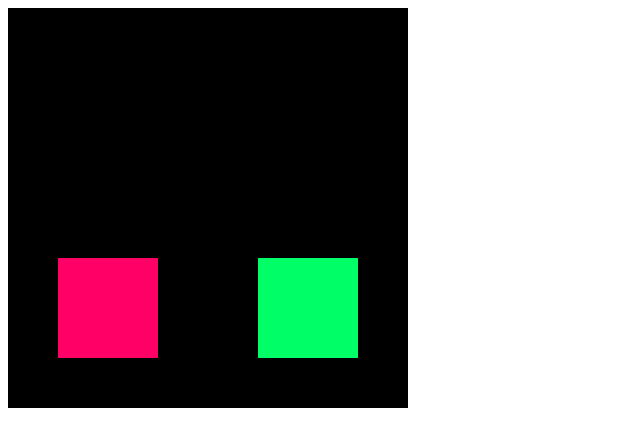
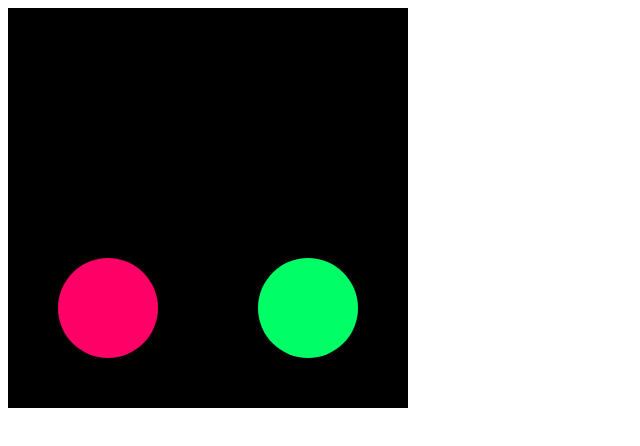
Before and after one commit to willbamford/AnimatorJS, a website: page index.html in a window 1280 px wide. Shown: the whole page, without its empty margins (0-640 px from the left). Drawn offline with Linux system fonts and the light colour scheme.

Commit message:
Update demo (squares for circles).

```diff
--- a/index.html
+++ b/index.html
@@ -16,13 +16,10 @@
       var worldHeight = canvas.height;
 
       var drawCharacter = function (character) {
+        context.beginPath();
         context.fillStyle = character.color;
-        context.fillRect(
-          character.x - character.size / 2,
-          character.y - character.size / 2,
-          character.size,
-          character.size
-        );
+        context.arc(character.x, character.y, character.size / 2, 0, 2 * Math.PI, false);
+        context.fill();
       };
 
       var edna = {
```
